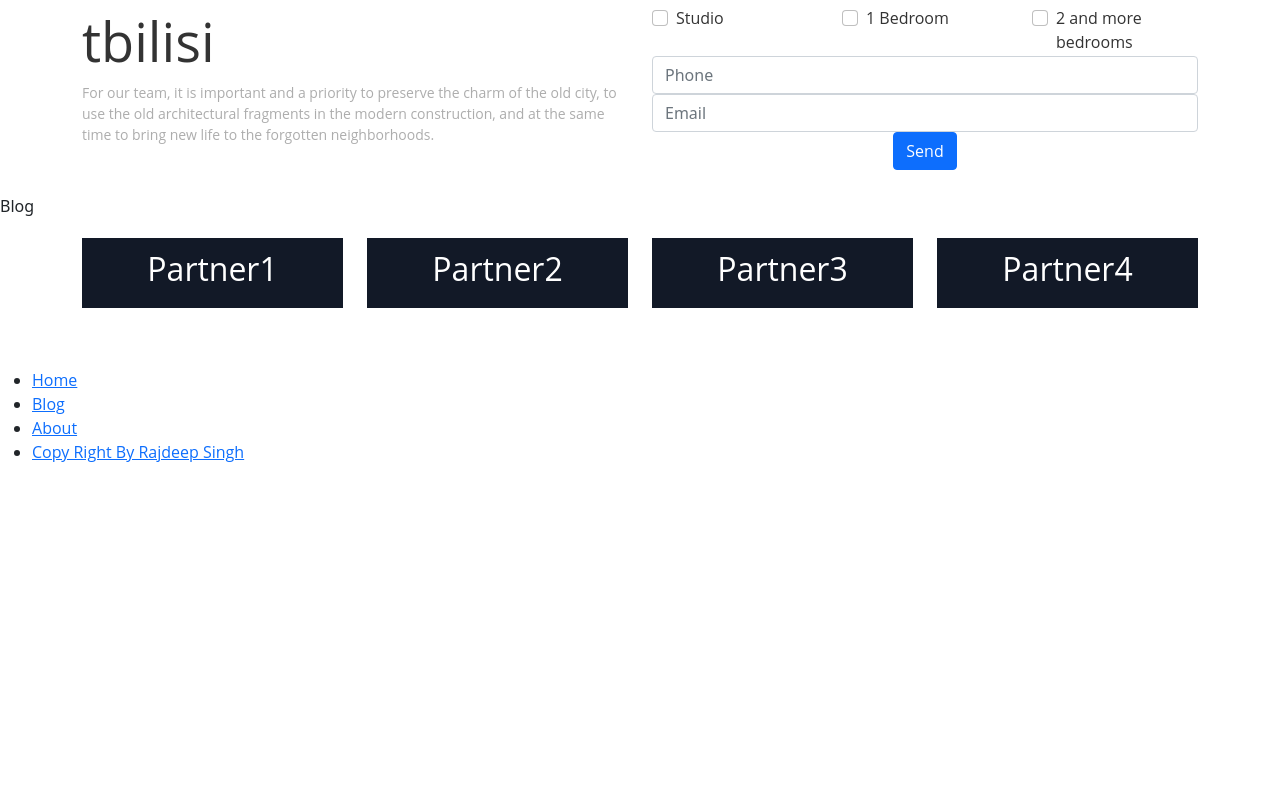
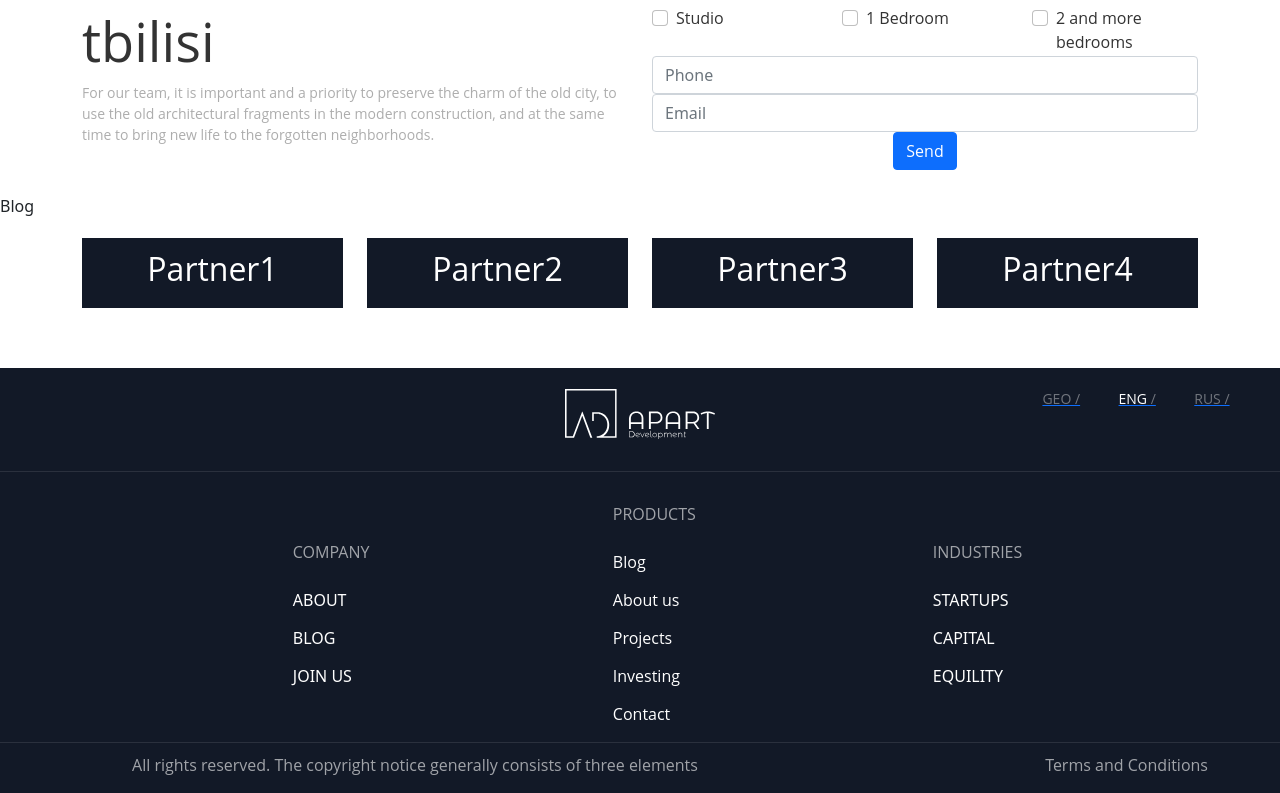
Before and after one commit to G-Apxo/Apart, a Next.js app: page / in a window 1280 px wide. Shown: the part 624-1417 px from the top of the page. Before the commit the page ends 1088 px from the top, so only its background shows below. Built offline with nearby package versions, Linux system fonts and the light colour scheme.

Commit message:
header and footer styling update

```diff
--- a/src/components/Footer/footer.js
+++ b/src/components/Footer/footer.js
@@ -1,134 +1,112 @@
-// import React from 'react'
-// import { Nav, Button,Row,Container,input } from 'react-bootstrap'
-// import Image from 'next/image'
-// import Img from '../../../assets/footer-logo.svg'
-// function footer() {
-// return (
-// <div className='footer-outside'>
-//    <Container fluid className='footer-container'>
-//       <Row>
-//          <div className='col-lg-3'>
-//          </div>
-//          <div className='col-lg-6 footer-logo'>
-//             <Image
-//                src={Img}
-//                alt="Logo"
-//                />
-//          </div>
-//          <div className='col-lg-3'>
-//             <ul className='languages'>
-//                <li>
-//                   <a href='#'>
-//                      <p>GEO /</p>
-//                   </a>
-//                </li>
-//                <li>
-//                   <a href='#'>
-//                      <p> <span className='active'>ENG</span> /</p>
-//                   </a>
-//                </li>
-//                <li>
-//                   <a href='#'>
-//                      <p>RUS /</p>
-//                   </a>
-//                </li>
-//             </ul>
-//          </div>
-//       </Row>
-//       <Row className='footer-info'>
-//          <div className='col-lg-3'>
-//             <ul className='footer-info-ul'>
-//                <p className='footer-info-title'>
-//                   PRODUCTS
-//                </p>
-//                <li >
-//                   UPDATES
-//                </li>
-//                <li>
-//                   SECURITY
-//                </li>
-//                <li>
-//                   EXTENSION
-//                </li>
-//             </ul>
-//          </div>
-//          <div className='col-lg-3'>
-//             <ul className='footer-info-ul'>
-//                <p className='footer-info-title'>
-//                   COMPANY
-//                </p>
-//                <li>
-//                   ABOUT
-//                </li>
-//                <li>
-//                   BLOG
-//                </li>
-//                <li>
-//                   JOIN US
-//                </li>
-//             </ul>
-//          </div>
-//          <div className='col-lg-3'>
-//             <ul className='footer-info-ul'>
-//                <p className='footer-info-title'>
-//                   INDUSTRIES
-//                </p>
-//                <li>
-//                   STARTUPS
-//                </li>
-//                <li>
-//                   CAPITAL
-//                </li>
-//                <li>
-//                   EQUILITY
-//                </li>
-//             </ul>
-//          </div>
-//       </Row>
-//       <Row>
-//          <div className='footer-terms'>
-//             <p className='footer--terms__mod'>
-//                All rights reserved. The copyright notice generally consists of three elements
-//             </p>
-//             <a>
-//                <p className='footer--terms__terms__mod'>Terms and Conditions</p>
-//             </a>
-//          </div>
-//       </Row>
-//    </Container>
-// </div>
-// )
-// }
-// export default footer
+import React from 'react'
+import { Nav, Button,Row,Container,input } from 'react-bootstrap'
+import Image from 'next/image'
+import Img from '../../../assets/footer-logo.svg'
 import Link from "next/link";
-
 const path = [
-  { uid: 21, name: " Home", id: 1, path: "/" },
-  { uid: 31, name: "Blog", id: 2, path: "Blog" },
-  { uid: 41, name: "About", id: 3, path: "About" },
-  {
-    uid: 45,
-    name: "Copy Right By Rajdeep Singh",
-    id: 4,
-    path: "https://officialrajdeepsingh.dev/"
-  }
+  { uid: 31, name: 'Blog', id: 2, path: 'Blog' },
+  { uid: 41, name: 'About us', id: 3, path: 'About' },
+  { uid: 51, name: 'Projects', id: 4, path: 'Projects' },
+  { uid: 51, name: 'Investing', id: 5, path: 'Investing' },
+  { uid: 61, name: 'Contact', id: 6, path: 'Contact' },
 ];
-export default function Footer() {
+function footer() {
 return (
-    <footer>
+<div className='footer-outside'>
+   <Container fluid className='footer-container'>
+      <Row>
+         <div className='col-lg-3'>
+         </div>
+         <div className='col-lg-6 footer-logo'>
+            <Image
+               src={Img}
+               alt="Logo"
+               />
+         </div>
+         <div className='col-lg-3'>
+            <ul className='languages'>
+               <li>
+                  <a href='#'>
+                     <p>GEO /</p>
+                  </a>
+               </li>
+               <li>
+                  <a href='#'>
+                     <p> <span className='active'>ENG</span> /</p>
+                  </a>
+               </li>
+               <li>
+                  <a href='#'>
+                     <p>RUS /</p>
+                  </a>
+               </li>
+            </ul>
+         </div>
+      </Row>
+      <Row className='footer-info'>
+         <div className='col-lg-3'>
+            <ul className='footer-info-ul'>
+               <p className='footer-info-title'>
+                  COMPANY
+               </p>
+               <li>
+                  ABOUT
+               </li>
+               <li>
+                  BLOG
+               </li>
+               <li>
+                  JOIN US
+               </li>
+            </ul>
+         </div>
+         <div className='col-lg-3'>
             <nav>
-        <ul>
+               <ul className='footer-info-ul'>
+                  <p className='footer-info-title'>
+                     PRODUCTS
+                  </p>
                   {path.map((value) => {
                   return (
                   <li key={value.uid}>
                      <Link href={value.path}>
-                  <a> {value.name} </a>
+                     <a className="Nav__a"> {value.name} </a>
                      </Link>
                   </li>
                   );
                   })}
                </ul>
             </nav>
-    </footer>
-  );
+         </div>
+         <div className='col-lg-3'>
+            <ul className='footer-info-ul'>
+               <p className='footer-info-title'>
+                  INDUSTRIES
+               </p>
+               <li>
+                  STARTUPS
+               </li>
+               <li>
+                  CAPITAL
+               </li>
+               <li>
+                  EQUILITY
+               </li>
+            </ul>
+         </div>
+      </Row>
+      <Row>
+         <div className='footer-terms'>
+            <p className='footer--terms__mod'>
+               All rights reserved. The copyright notice generally consists of three elements
+            </p>
+            <a>
+               <p className='footer--terms__terms__mod'>Terms and Conditions</p>
+            </a>
+         </div>
+      </Row>
+   </Container>
+</div>
+)
 }
+export default footer
--- a/src/components/Header/Header.js
+++ b/src/components/Header/Header.js
@@ -37,7 +37,7 @@ function Header() {
       </a>
     </Link>
       </div>
-      <div className="col-6 d-flex justify-content-center">
+      <div className="col-8 d-flex justify-content-center">
       <nav>
         <ul className="navbar-nav mr-auto">
           {path.map((value) => {
@@ -74,7 +74,7 @@ function Header() {
         </li>
       </ul> */}
       </div>
-      <div class="col-4 d-flex justify-content-end align-items-center">
+      <div class="col-2 d-flex justify-content-end align-items-center">
     <ul className="navbar-nav ">
         <li className="nav-item text-nowrap">
         <div class="form-check form-switch">
--- a/styles/globals.css
+++ b/styles/globals.css
@@ -391,3 +391,11 @@ width: 100%;
   margin-top: 40px;
   margin-bottom: 40px;
 }
+.Nav__a{
+  color: white;
+  text-decoration: none;
+}
+a.nav-link{
+  color: #121927ac;
+  margin-left: 30px;
+}
```
Lines whose indentation alone changed are shown as unchanged.
